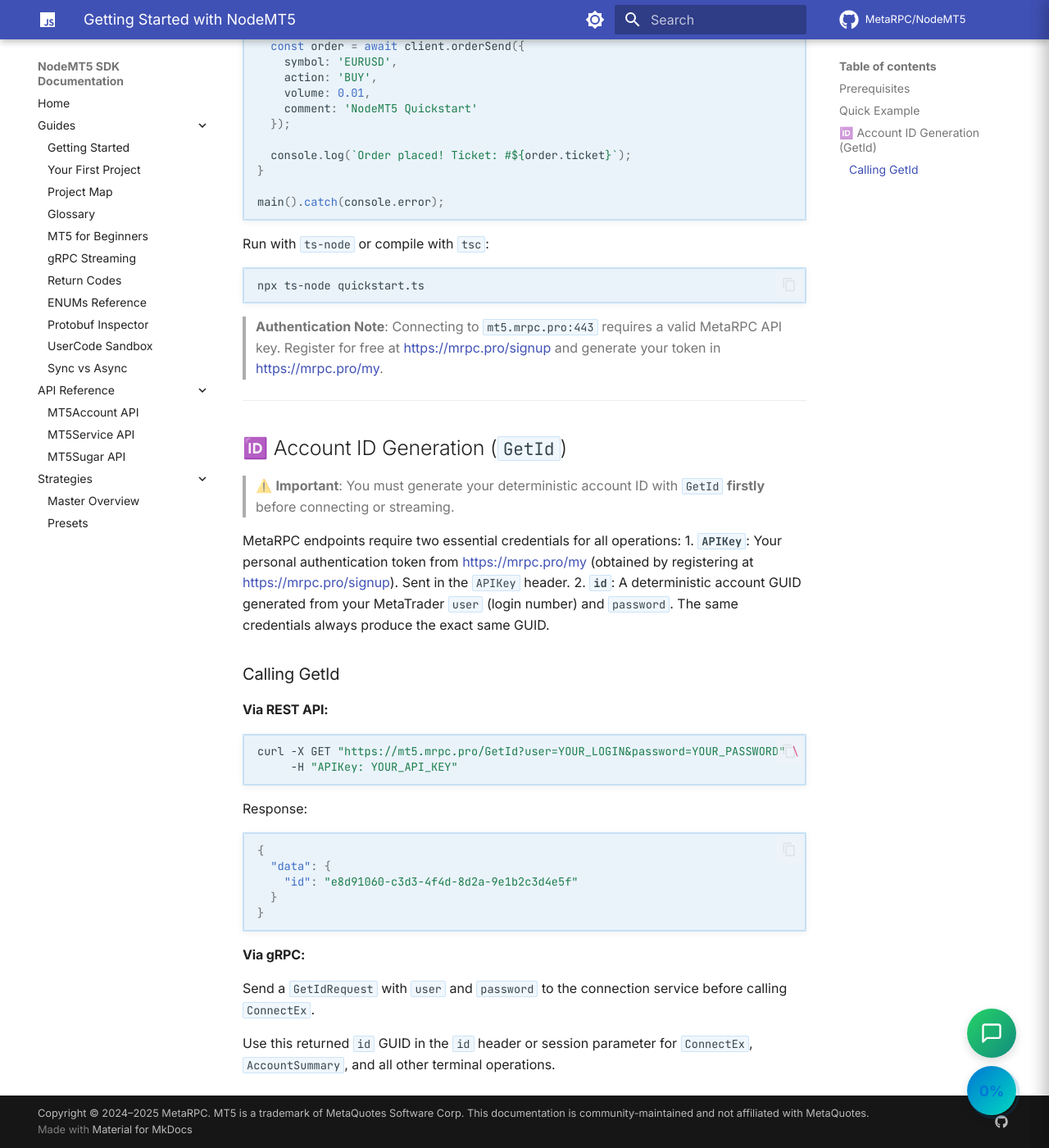
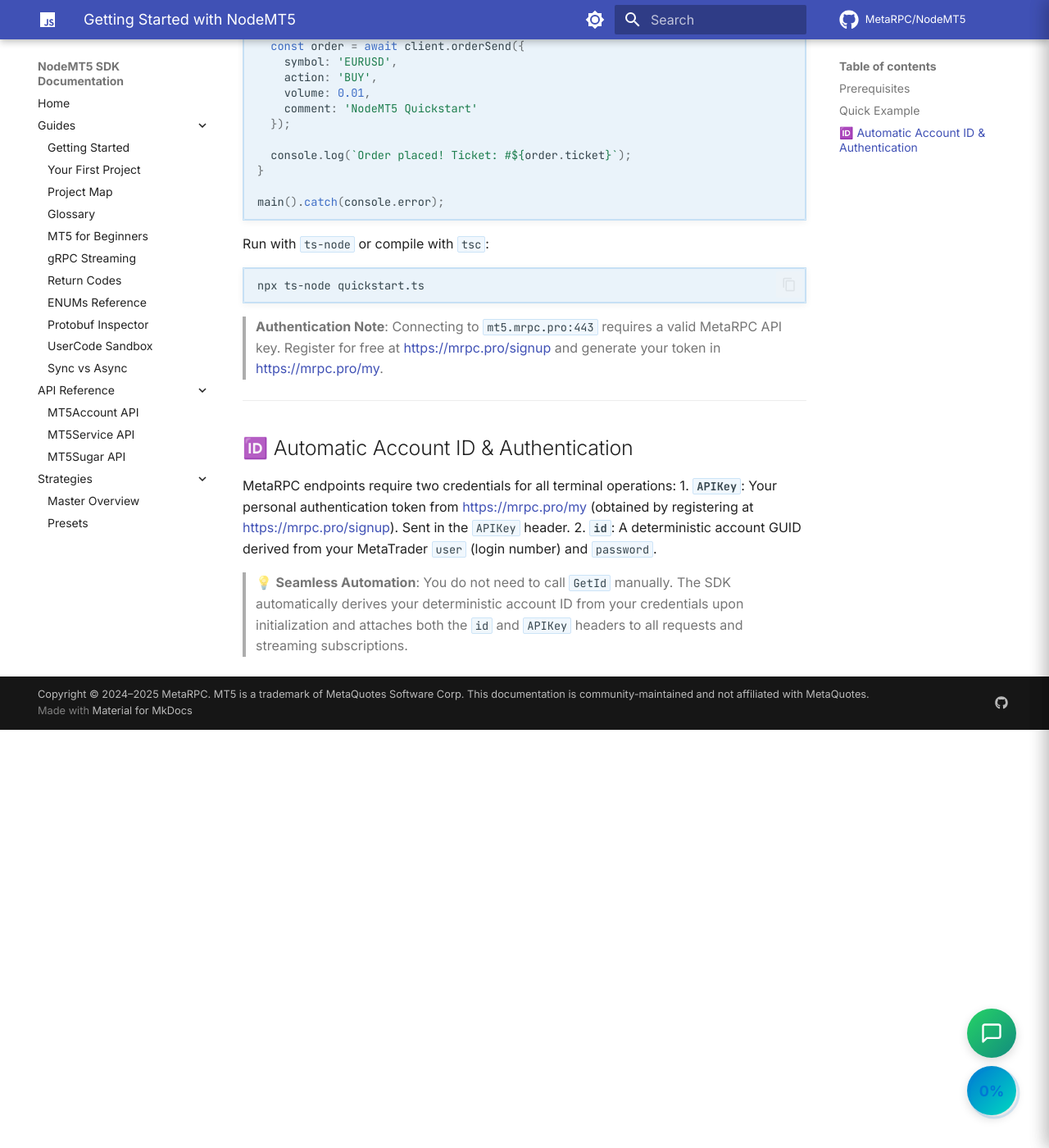
Before and after one commit to MetaRPC/NodeMT5, an MkDocs documentation site: the page built from docs/getting-started.md, in a window 1280 px wide and 1400 px high, scrolled down 879 px. Shown: the whole window at 82% size. Built offline with MkDocs 1.6.1 and Material for MkDocs 9.7.7, drawn with Linux system fonts in a browser that asks for light colours; comment, search, counter and statistics services are not loaded.

Commit message:
feat: automate GetId and support apiKey in Account constructor

````diff
--- a/docs/getting-started.md
+++ b/docs/getting-started.md
@@ -59,32 +59,10 @@
 
 ---
 
-## 🆔 Account ID Generation (`GetId`)
+## 🆔 Automatic Account ID & Authentication
 
-> ⚠️ **Important**: You must generate your deterministic account ID with `GetId` **firstly** before connecting or streaming.
+MetaRPC endpoints require two credentials for all terminal operations:
+1. **`APIKey`**: Your personal authentication token from [https://mrpc.pro/my](https://mrpc.pro/my) (obtained by registering at [https://mrpc.pro/signup](https://mrpc.pro/signup)). Sent in the `APIKey` header.
+2. **`id`**: A deterministic account GUID derived from your MetaTrader `user` (login number) and `password`.
 
-MetaRPC endpoints require two essential credentials for all operations:
-1. **`APIKey`**: Your personal authentication token from [https://mrpc.pro/my](https://mrpc.pro/my) (obtained by registering at [https://mrpc.pro/signup](https://mrpc.pro/signup)). Sent in the `APIKey` header.
-2. **`id`**: A deterministic account GUID generated from your MetaTrader `user` (login number) and `password`. The same credentials always produce the exact same GUID.
-
-### Calling GetId
-
-#### Via REST API:
-```bash
-curl -X GET "https://mt5.mrpc.pro/GetId?user=YOUR_LOGIN&password=YOUR_PASSWORD" \
-     -H "APIKey: YOUR_API_KEY"
-```
-
-Response:
-```json
-{
-  "data": {
-    "id": "e8d91060-c3d3-4f4d-8d2a-9e1b2c3d4e5f"
-  }
-}
-```
-
-#### Via gRPC:
-Send a `GetIdRequest` with `user` and `password` to the connection service before calling `ConnectEx`.
-
-Use this returned `id` GUID in the `id` header or session parameter for `ConnectEx`, `AccountSummary`, and all other terminal operations.
+> 💡 **Seamless Automation**: You do not need to call `GetId` manually. The SDK automatically derives your deterministic account ID from your credentials upon initialization and attaches both the `id` and `APIKey` headers to all requests and streaming subscriptions.
````
Also changed, not shown: README.md (+5 -21 lines), docs/All_Guides/GETTING_STARTED.md (+5 -27 lines), docs/All_Guides/Your_First_Project.md (+5 -20 lines), docs/connection.md (+3 -12 lines), 2 other files.
